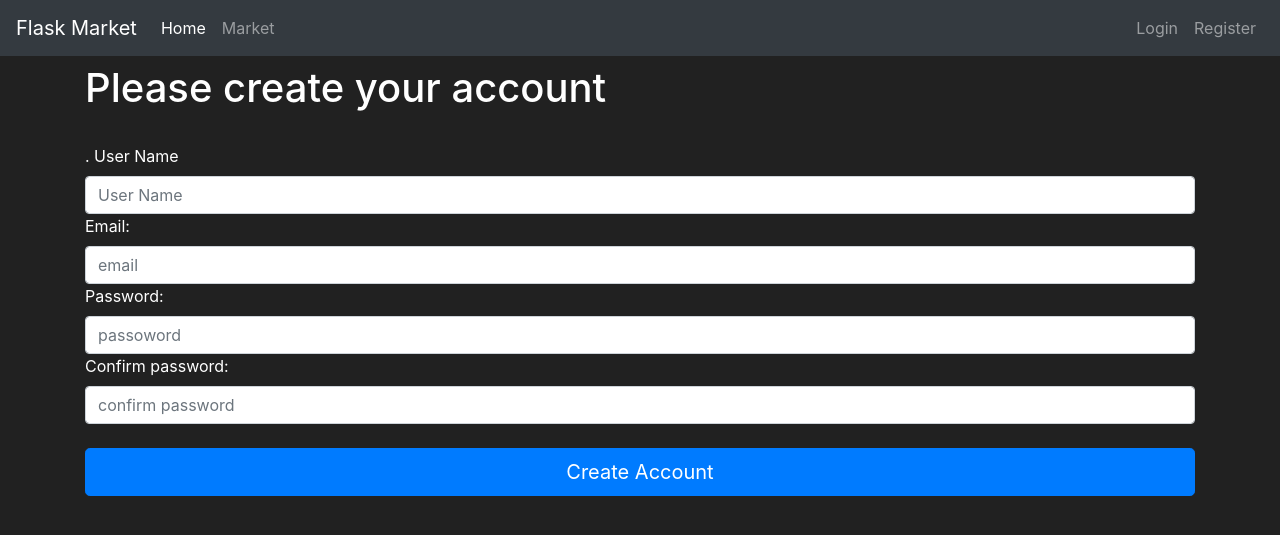
After one commit to danhdeng/first-flask-app, a Flask app: page /register in a window 1280 px wide. The commit adds this page. Shown: the top 535 px of the page. Run offline with Flask 2, Linux system fonts and the light colour scheme.

Commit message:
add register and login page

```diff
--- /dev/null
+++ b/market/forms.py
@@ -0,0 +1,14 @@
+from flask_wtf import FlaskForm
+from wtforms import StringField, PasswordField, SubmitField
+
+class RegistrationForm(FlaskForm):
+    username = StringField(label="User Name")
+    email = StringField(label="Email:")
+    password = StringField(label="Password:")
+    confirmpassword = StringField(label="Confirm password:")
+    submit = SubmitField(label='Create Account')
+
+class LoginForm(FlaskForm):
+    email = StringField(label="email")
+    password = StringField(label="password")
+    submit = SubmitField(label='Login')
--- /dev/null
+++ b/market/routes.py
@@ -0,0 +1,36 @@
+from market import app
+from flask import render_template, redirect, url_for
+from market.models import Item, User
+from market.forms import RegistrationForm, LoginForm
+from market import db
+
+@app.route('/')
+@app.route('/home')
+def home_page():
+    return render_template('home.html')
+
+@app.route('/market')
+def market_page():
+    items = Item.query.all()
+    return render_template('market.html', items=items)
+
+
+@app.route('/register', methods=['GET', 'POST'])
+def register_page():
+    form = RegistrationForm()
+    if form.validate_on_submit():
+        print("validate start")
+        user_to_create = User(username=form.username.data,
+                              email=form.email.data,
+                              password=form.password.data)
+        print(user_to_create)
+        db.session.add(user_to_create)
+        db.session.commit()
+        return redirect(url_for('market_page'))
+
+    return render_template('register.html', form=form)
+
+@app.route('/login', methods=['GET', 'POST'])
+def login_page():
+    form = LoginForm()
+    return render_template('login.html', form=form)
--- a/templates/base.html
+++ b/market/templates/base.html
@@ -27,10 +27,10 @@
         </ul>
         <ul class="navbar-nav">
             <li class="nav-item">
-                <a class="nav-link" href="#">Login</a>
+                <a class="nav-link" href="{{url_for('login_page')}}">Login</a>
             </li>
             <li class="nav-item">
-                <a class="nav-link" href="#">Register</a>
+                <a class="nav-link" href="{{url_for('register_page')}}">Register</a>
             </li>
         </ul>
       </div>
--- /dev/null
+++ b/market/templates/register.html
@@ -0,0 +1,25 @@
+{% extends "base.html" %}
+
+{% block title %}
+    Register Page
+{% endblock %}
+
+{% block content %}
+    <div class="container">
+    <form method="POST" class="form-register" style="color: white">
+        {{ form.hidden_tag() }}
+        <h1>Please create your account</h1>
+        <br />
+      .  {{ form.username.label() }}
+        {{ form.username(class="form-control", placeholder="User Name") }}
+        {{ form.email.label() }}
+        {{ form.email(class="form-control", placeholder = "email")}}
+        {{ form.password.label() }}
+        {{ form.password(class="form-control", placeholder="passoword")}}
+        {{ form.confirmpassword.label() }}
+        {{ form.confirmpassword(class="form-control", placeholder="confirm password")}}
+        <br />
+        {{ form.submit(class="btn btn-lg btn-block btn-primary")}}
+    </form>
+    </div>
+{% endblock %}
--- /dev/null
+++ b/run.py
@@ -0,0 +1,4 @@
+from market import app
+
+if __name__ == '__main__':
+    app.run(debug=True)
```
Also changed, not shown: main.py (deleted, +0 -26 lines), market/__init__.py (added, +8 -0 lines), market/models.py (added, +19 -0 lines), market/templates/login.html (added, +13 -0 lines), market/market.db (added), market/templates/home.html (renamed from templates/home.html), market/templates/market.html (renamed from templates/market.html).
